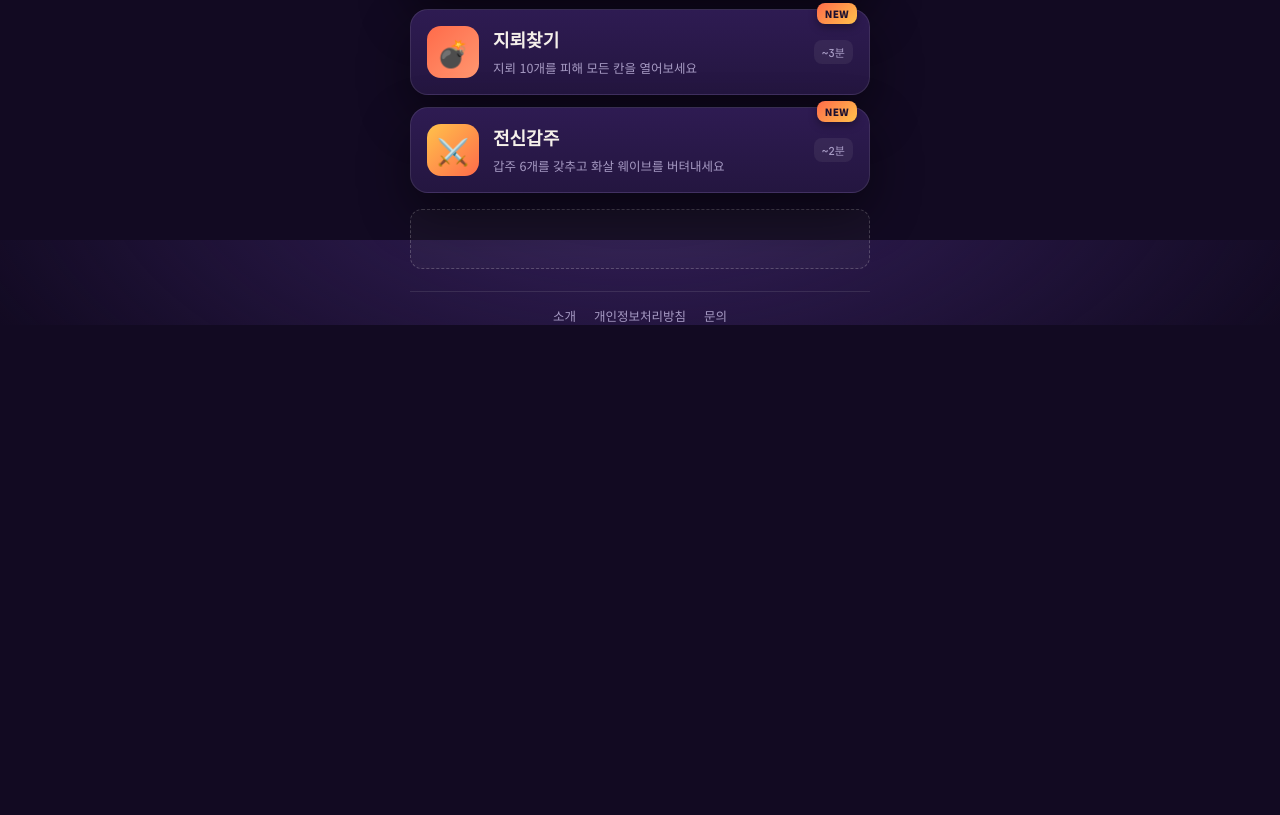
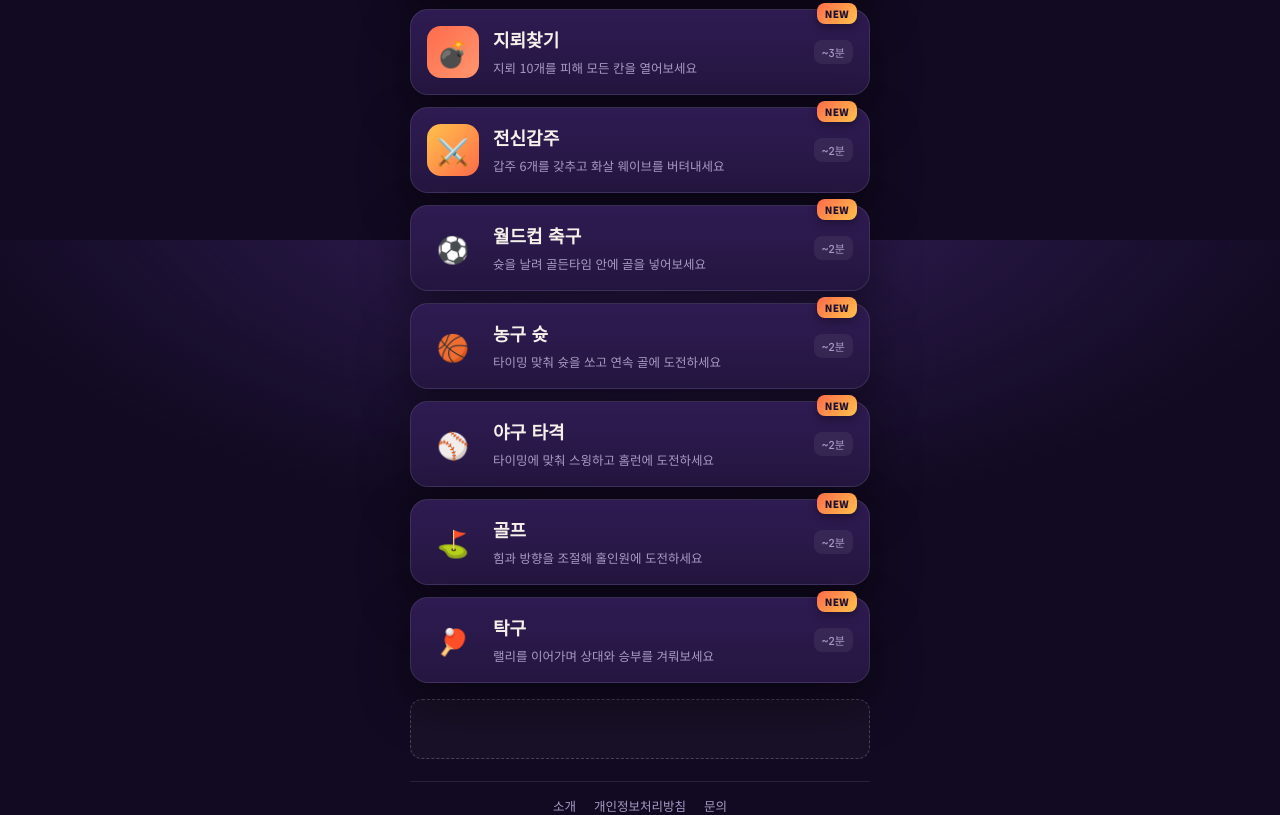
Before and after one commit to versenlight-byte/norixa-games, a plain HTML site: page index.html in a window 1280 px wide. Shown: the part 1360-2175 px from the top of the page. Before the commit the page ends 1685 px from the top, so only its background shows below. Drawn offline with Linux system fonts and the light colour scheme.

Commit message:
Update index.html

```diff
--- a/index.html
+++ b/index.html
@@ -200,6 +200,36 @@
       <div class="g-info"><b>전신갑주</b><span>갑주 6개를 갖추고 화살 웨이브를 버텨내세요</span></div>
       <div class="g-time">~2분</div>
     </a>
+    <a class="game-card" href="games/worldcup.html">
+  <span class="g-badge new">NEW</span>
+  <div class="g-icon ball">⚽</div>
+  <div class="g-info"><b>월드컵 축구</b><span>슛을 날려 골든타임 안에 골을 넣어보세요</span></div>
+  <div class="g-time">~2분</div>
+</a>
+<a class="game-card" href="games/basketball.html">
+  <span class="g-badge new">NEW</span>
+  <div class="g-icon ball">🏀</div>
+  <div class="g-info"><b>농구 슛</b><span>타이밍 맞춰 슛을 쏘고 연속 골에 도전하세요</span></div>
+  <div class="g-time">~2분</div>
+</a>
+<a class="game-card" href="games/batting.html">
+  <span class="g-badge new">NEW</span>
+  <div class="g-icon ball">⚾</div>
+  <div class="g-info"><b>야구 타격</b><span>타이밍에 맞춰 스윙하고 홈런에 도전하세요</span></div>
+  <div class="g-time">~2분</div>
+</a>
+<a class="game-card" href="games/golf.html">
+  <span class="g-badge new">NEW</span>
+  <div class="g-icon ball">⛳</div>
+  <div class="g-info"><b>골프</b><span>힘과 방향을 조절해 홀인원에 도전하세요</span></div>
+  <div class="g-time">~2분</div>
+</a>
+<a class="game-card" href="games/pingpong.html">
+  <span class="g-badge new">NEW</span>
+  <div class="g-icon ball">🏓</div>
+  <div class="g-info"><b>탁구</b><span>랠리를 이어가며 상대와 승부를 겨뤄보세요</span></div>
+  <div class="g-time">~2분</div>
+</a>
   </div>
 
   <!-- 광고 영역: 메인 하단 -->
```
